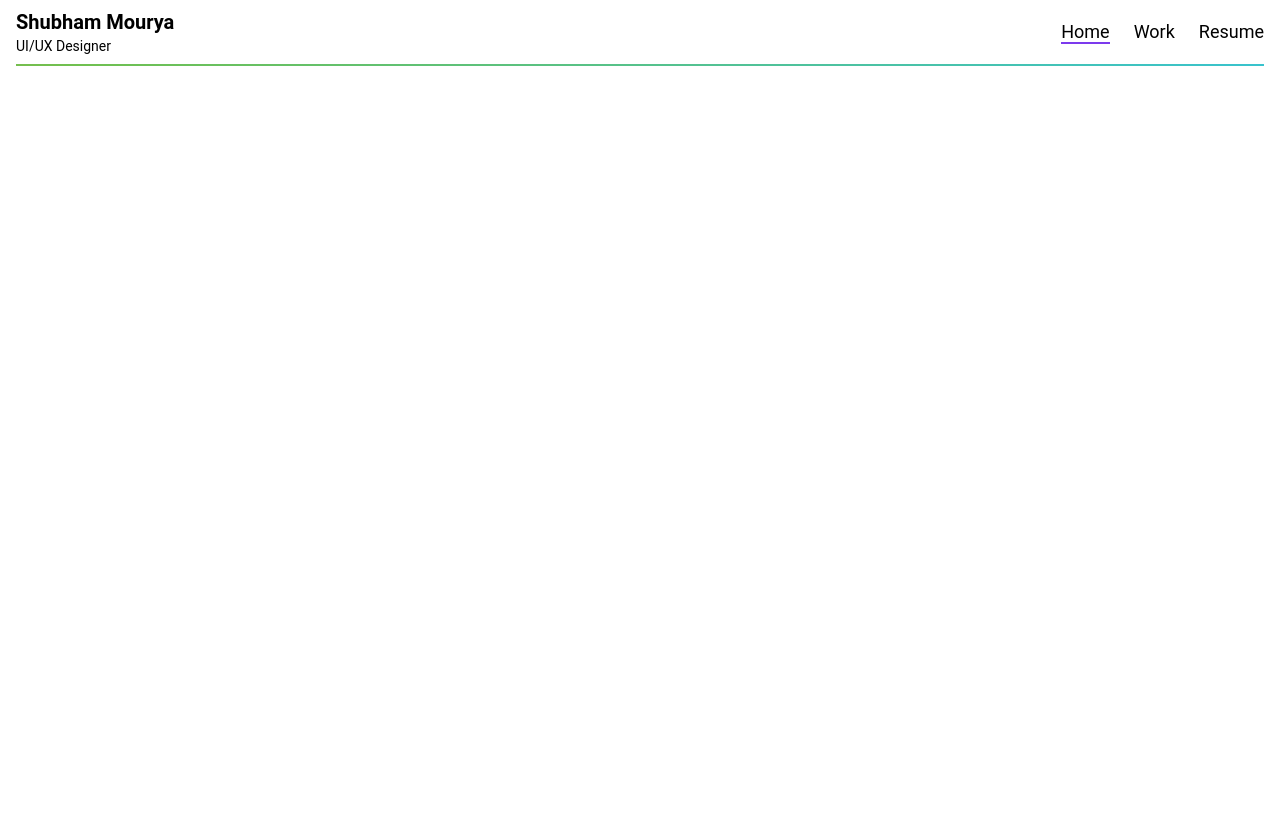
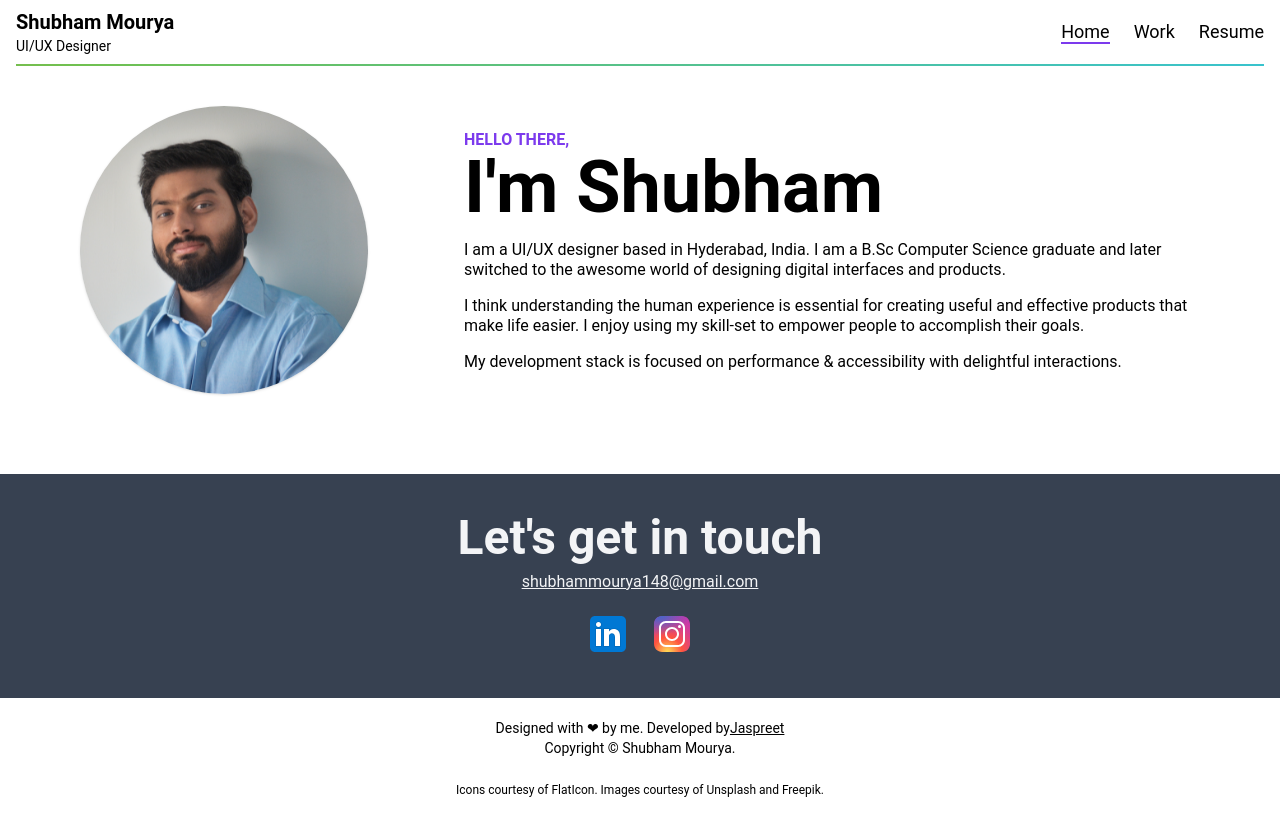
Before and after one commit to 01singhjaspreet/shubham-portfolio-react, a React (Create React App) app: page / in a window 1280 px wide. Built offline with nearby package versions, Linux system fonts and the light colour scheme.

Commit message:
added footer and home

```diff
--- a/public/index.html
+++ b/public/index.html
@@ -26,7 +26,7 @@
     -->
     <title>React App</title>
   </head>
-  <body>
+  <body class="flex flex-col justify-between min-h-screen bg-white">
     <noscript>You need to enable JavaScript to run this app.</noscript>
     <div id="root"></div>
   </body>
--- a/src/App.js
+++ b/src/App.js
@@ -1,13 +1,21 @@
 import './App.css';
-import { BrowserRouter } from "react-router-dom";
+import {
+  BrowserRouter,
+  Routes,
+  Route,
+} from "react-router-dom";
 import Nav from './components/nav';
+import Home from './components/home';
+import Footer from './components/footer';
 
 function App() {
   return (
     <BrowserRouter>
       <Nav />
-      <div>
-      </div>
+      <Routes>
+        <Route path="/" element={<Home />} />
+      </Routes>
+      <Footer/>
     </BrowserRouter>
   );
 }
--- /dev/null
+++ b/src/components/footer.js
@@ -0,0 +1,33 @@
+import React from 'react';
+import Linkedin from '../assets/social/linkedin.svg';
+import Instagram from '../assets/social/instagram.svg';
+
+export default function Footer() {
+    return (
+        <footer class="flex flex-col items-center w-full pt-10 mt-20 bg-gray-700">
+            <div class="text-4xl font-bold text-gray-100 xl:text-5xl">
+                Let's get in touch
+            </div>
+            <a class="inline-block mt-2 text-gray-100 underline"
+                href="mailto:shubhammourya148@gmail.com">shubhammourya148@gmail.com</a>
+            <div class="flex items-center justify-center w-full mt-4">
+                <a href="https://www.linkedin.com/in/shubham-mourya-89193a217/" class="mx-2">
+                    <img src={Linkedin} alt="" />
+                </a>
+                <a href="https://www.instagram.com/amateurdesi9ner/" class="mx-2">
+                    <img src={Instagram} alt="" />
+                </a>
+            </div>
+            <div class="flex flex-col items-center w-full py-5 mt-10 text-sm px-4 bg-white">
+                <p>
+                    Designed with &#x2764; by me. Developed by
+                    <a href="https://jaspreetportfolio.netlify.app/" class="underline">Jaspreet</a>
+                </p>
+                <div>Copyright © Shubham Mourya.</div>
+                <div class="mt-6 text-xs">
+                    Icons courtesy of FlatIcon. Images courtesy of Unsplash and Freepik.
+                </div>
+            </div>
+        </footer>
+    )
+}
--- /dev/null
+++ b/src/components/home.js
@@ -0,0 +1,31 @@
+
+import React from 'react';
+import DP from '../assets/DP.png';
+
+export default function Home() {
+
+    return (
+        <main
+            class="container flex flex-col items-center justify-between w-full px-4 mx-auto mt-10 xl:flex-row xl:justify-evenly">
+            <img class="mb-20 rounded-full shadow xl:mb-0 w-80 xl:w-72 xl:h-72" src={DP} alt="Shubham" />
+            <div class="max-w-3xl xl:pl-8">
+                <div class="font-semibold text-violet-600">HELLO THERE,</div>
+                <div class="font-bold text-7xl">I'm Shubham</div>
+                <p class="mt-4 leading-5">
+                    I am a UI/UX designer based in Hyderabad, India. I am a B.Sc Computer
+                    Science graduate and later switched to the awesome world of designing
+                    digital interfaces and products.
+                </p>
+                <p class="my-4 leading-5">
+                    I think understanding the human experience is essential for creating
+                    useful and effective products that make life easier. I enjoy using my
+                    skill-set to empower people to accomplish their goals.
+                </p>
+                <p class="leading-5 ">
+                    My development stack is focused on performance & accessibility with
+                    delightful interactions.
+                </p>
+            </div>
+        </main>
+    )
+}
```
